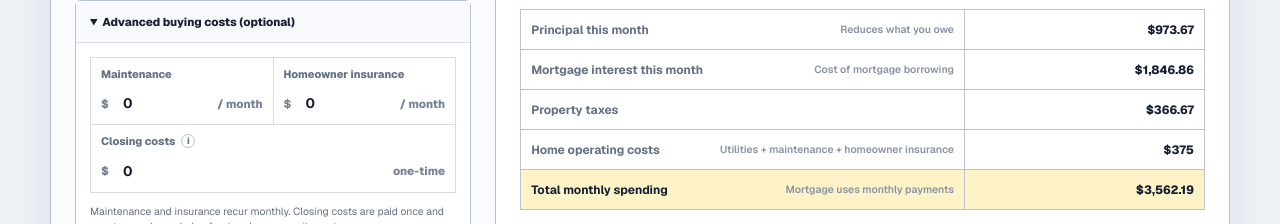
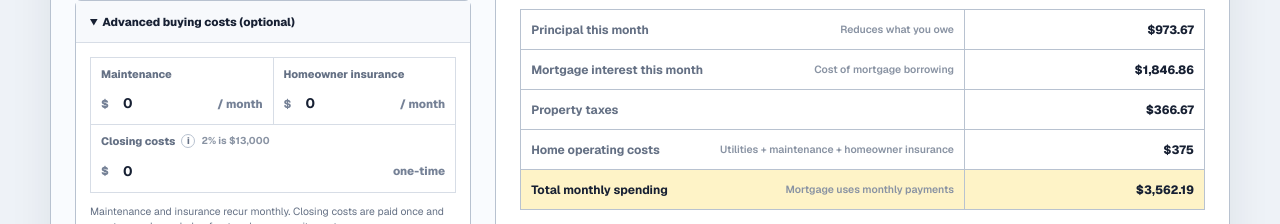
Before and after one commit to gerritsa/homevsbuy, a Next.js app: page / in a window 1280 px wide. Shown: the part 780-1004 px from the top of the page. Built offline with nearby package versions, Linux system fonts and the light colour scheme.

Commit message:
Show closing cost estimate hint

```diff
--- a/app/globals.css
+++ b/app/globals.css
@@ -388,6 +388,13 @@ footer {
   padding: 0;
 }
 
+.field-label-note {
+  color: #8993a3;
+  font-size: 0.62rem;
+  font-weight: 700;
+  white-space: nowrap;
+}
+
 .input-shell {
   display: flex;
   align-items: center;
--- a/app/page.tsx
+++ b/app/page.tsx
@@ -373,6 +373,7 @@ function NumberField({
   prefix,
   suffix,
   hint,
+  labelNote,
   min = 0,
   max,
   step = "any",
@@ -384,6 +385,7 @@ function NumberField({
   prefix?: string
   suffix?: string
   hint?: string
+  labelNote?: string
   min?: number
   max?: number
   step?: number | "any"
@@ -404,6 +406,7 @@ function NumberField({
           {label}
         </label>
         {hint ? <InfoButton label={hint} /> : null}
+        {labelNote ? <span className="field-label-note">{labelNote}</span> : null}
       </div>
       <span className="input-shell">
         <span
@@ -1387,6 +1390,7 @@ export default function Home() {
                         id="closing-costs"
                         label="Closing costs"
                         hint="FCAC advises budgeting approximately 1.5% to 4% of the purchase price for upfront or closing costs."
+                        labelNote={`2% is ${money(inputs.purchasePrice * 0.02)}`}
                         onChange={(value) => updateInput("closingCosts", value)}
                         prefix="$"
                         step={500}
```
Also changed, not shown: 1 other file (tests, documents, lock files or other folders).
